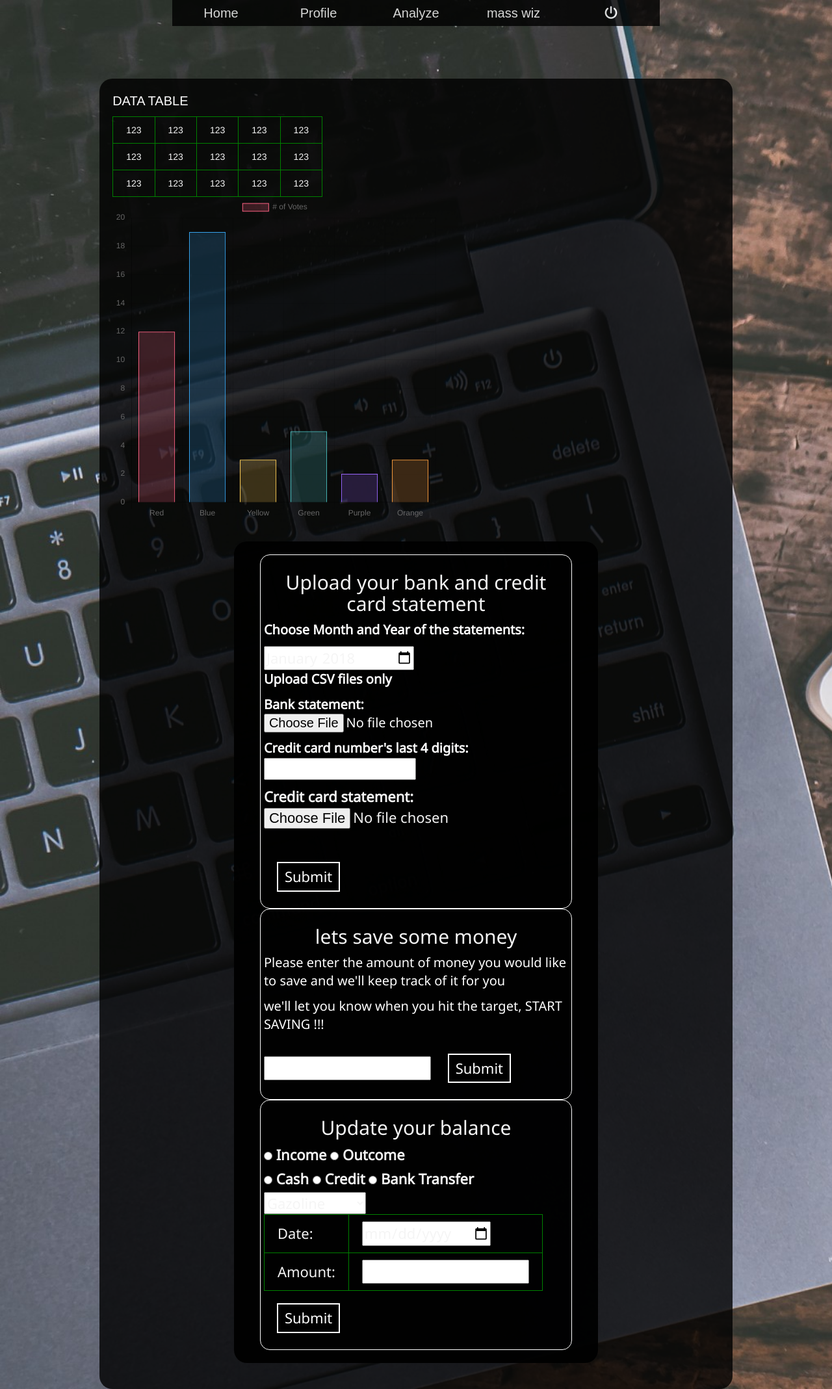
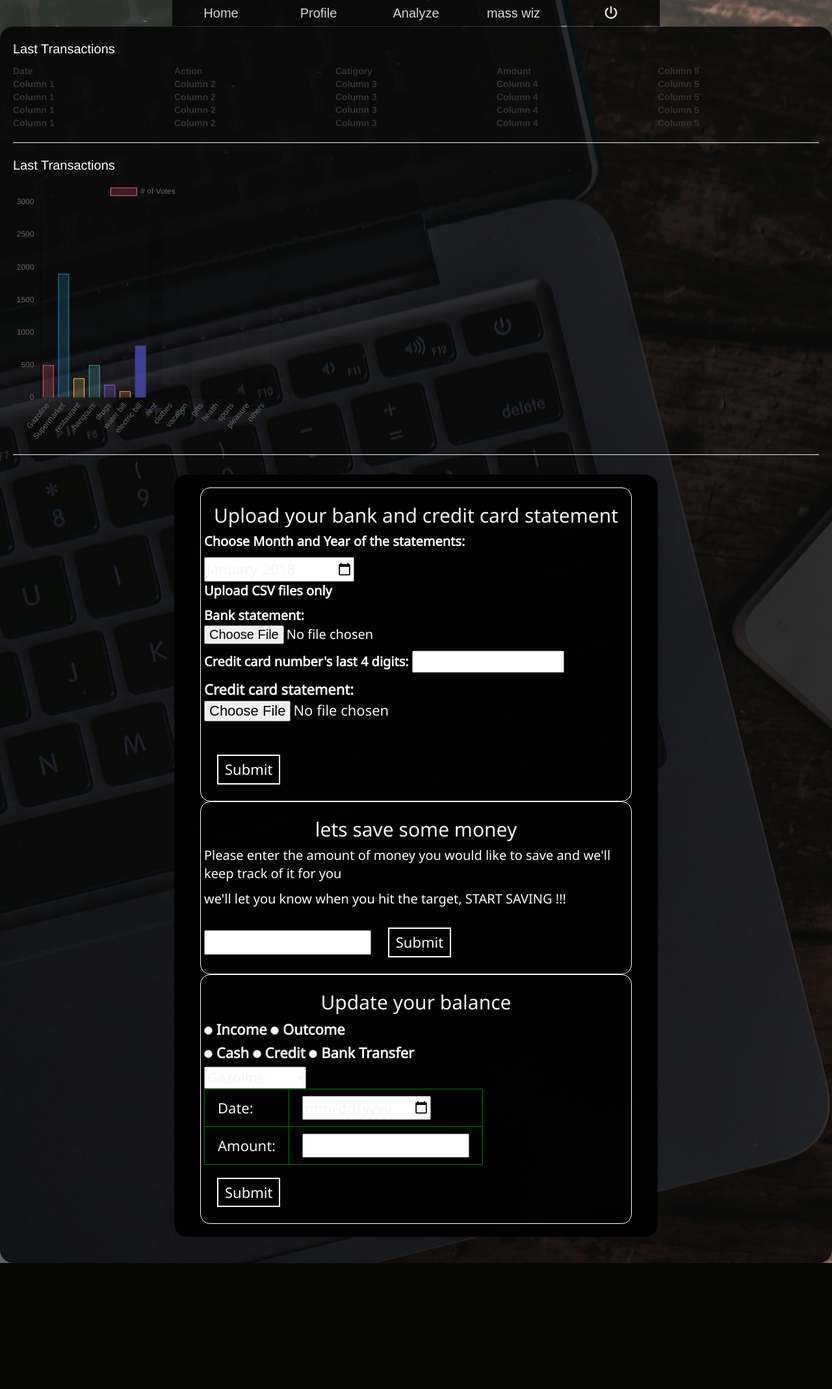
Before and after one commit to ssaveory/Saveoory, a Flask app: page /home in a window 1280 px wide. Shown: the whole page at 65% size. After the commit the page ends 1943 px from the top, so only its background shows below. Run offline with Flask 2, Linux system fonts and the light colour scheme; lists and menus that the app fills with data are empty; parts of the project's set-up code (start-up, migrations or seed data) failed here and were passed over; some libraries are stand-ins or nearby versions.

Commit message:
some more updates

```diff
--- a/saveory/saveory/templates/layout.html
+++ b/saveory/saveory/templates/layout.html
@@ -2,8 +2,8 @@
 <html>
     <head>
         <title>SAVORY</title>
-        <link  href="{{ url_for('static', filename='css/main.css') }}" rel="stylesheet" >
-        <link  href="{{ url_for('static', filename='font-awesome-4.7.0/css/font-awesome.min.css') }}" rel="stylesheet" >
+        <link  href="/static/css/main.css" rel="stylesheet" >
+        <link  href="/static/font-awesome-4.7.0/css/font-awesome.min.css" rel="stylesheet" >
         <script src="https://use.fontawesome.com/e80d0149e1.js"></script>
 
         <!-- Boostrap   -->
--- a/saveory/saveory/templates/main.html
+++ b/saveory/saveory/templates/main.html
@@ -1,51 +1,77 @@
 {% extends "layout.html" %}
 {% block body %}
-        <div class="main-container">
       <div class="main-table">
-                <p>DATA TABLE</p>
-                <table>
+        <p>Last Transactions</p>
+
+         <script src="/static/js/initialise.js" type="text/javascript" charset="utf-8" async defer></script>
+
+        <table id="example" class="display" cellspacing="0" width="100%">
+
+        <thead>
             <tr>
-                        <td>123</td>
-                        <td>123</td>
-                        <td>123</td>
-                        <td>123</td>
-                        <td>123</td>
+                <th>Date</th>
+                <th>Action</th>
+                <th>Catigory</th>
+                <th>Amount</th>
+                <th>Column 5</th>
+            </tr>
+        </thead>
+        <tfoot>
+            <tr>
+                <th>Column 1</th>
+                <th>Column 2</th>
+                <th>Column 3</th>
+                <th>Column 4</th>
+                <th>Column 5</th>
             </tr>
             <tr>
-                        <td>123</td>
-                        <td>123</td>
-                        <td>123</td>
-                        <td>123</td>
-                        <td>123</td>
+                <th>Column 1</th>
+                <th>Column 2</th>
+                <th>Column 3</th>
+                <th>Column 4</th>
+                <th>Column 5</th>
             </tr>
             <tr>
-                        <td>123</td>
-                        <td>123</td>
-                        <td>123</td>
-                        <td>123</td>
-                        <td>123</td>
+                <th>Column 1</th>
+                <th>Column 2</th>
+                <th>Column 3</th>
+                <th>Column 4</th>
+                <th>Column 5</th>
             </tr>
+            <tr>
+                <th>Column 1</th>
+                <th>Column 2</th>
+                <th>Column 3</th>
+                <th>Column 4</th>
+                <th>Column 5</th>
+            </tr>
+        </tfoot>
     </table>
-
-              <div style=" top:60px; left:100; width:500px; height:500px;">
-
-<canvas id="myChart" width="10" height="10"></canvas>
+<hr size="pixels">
+        <p>Last Transactions</p>
+        <div style=" padding-left:0; padding-right:0; top:60px; right:600; width:400px; height:400px;">
+        <canvas id="myChart" width="300" height="300"></canvas>
         <script>
             var ctx = document.getElementById("myChart").getContext('2d');
+            ctx.canvas.width = 300;
+            ctx.canvas.height = 300;
             var myChart = new Chart(ctx, {
                 type: 'bar',
                 data: {
-        labels: ["Red", "Blue", "Yellow", "Green", "Purple", "Orange"],
+                    labels: ["Gazoline", "Supermarket", "restaurant", "hangouts", "drugs", "water bill",
+                     "electric bill", "rent", " clothes", "vacation", "gifts", "health", "sports", "pleasure", "others"],
                     datasets: [{
                         label: '# of Votes',
-            data: [12, 19, 3, 5, 2, 3],
+                        data: [500, 1900, 300, 500, 200, 100,800,3000,100,1000,50,30,0,500,400],
                         backgroundColor: [
                             'rgba(255, 99, 132, 0.2)',
                             'rgba(54, 162, 235, 0.2)',
                             'rgba(255, 206, 86, 0.2)',
                             'rgba(75, 192, 192, 0.2)',
                             'rgba(153, 102, 255, 0.2)',
-                'rgba(255, 159, 64, 0.2)'
+                            'rgba(255, 159, 64, 0.2)',
+                            'rgba(76, 76, 178, 0.8)',
+
                         ],
                         borderColor: [
                             'rgba(255,99,132,1)',
@@ -71,6 +97,7 @@ var myChart = new Chart(ctx, {
         </script>
         </div>
 
+    <hr size="pixels">
 
 
         <div class="main-home-update">
```
Lines whose indentation alone changed are shown as unchanged.
